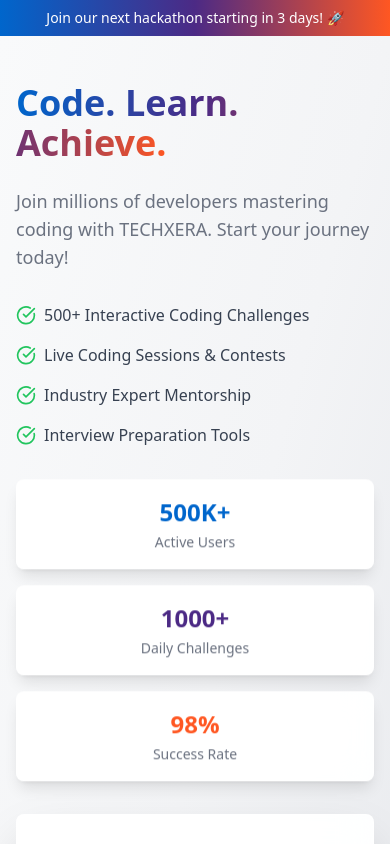
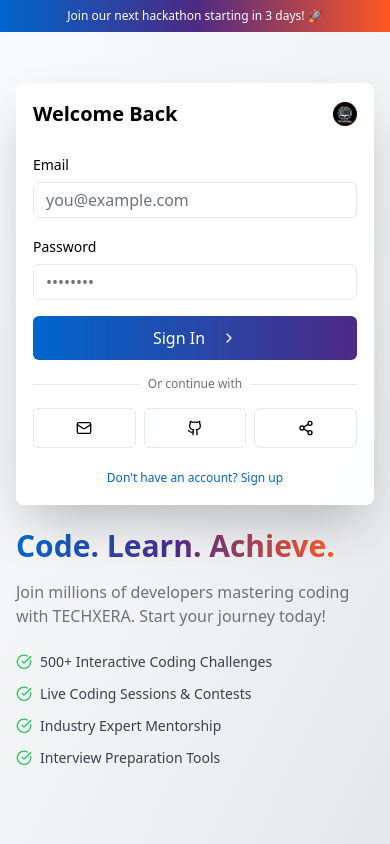
Before and after one commit to Sketchy-Guy/codequest-dashboard-3b22c98f, a React (Vite) app: page /login in a window 390 px wide. Shown: the top 844 px of the page. Built offline with nearby package versions, Linux system fonts and the light colour scheme.

Commit message:
Improve responsiveness
Make the application responsive for all devices.

```diff
--- a/src/pages/Login.tsx
+++ b/src/pages/Login.tsx
@@ -13,54 +13,54 @@ const Login = () => {
   return (
     <div className="min-h-screen flex flex-col">
       {/* Top Banner */}
-      <div className="bg-gradient-to-r from-primary via-secondary to-accent text-white text-sm py-2 text-center">
+      <div className="bg-gradient-to-r from-primary via-secondary to-accent text-white text-xs sm:text-sm py-2 px-4 text-center">
         Join our next hackathon starting in 3 days! 🚀
       </div>
 
       {/* Main Content */}
-      <div className="flex-1 flex items-center justify-center py-12 px-4 sm:px-6 lg:px-8 bg-gradient-to-br from-gray-50 via-gray-100 to-gray-200 dark:from-gray-900 dark:via-gray-800 dark:to-gray-900">
-        <div className="w-full flex flex-col lg:flex-row max-w-7xl gap-8">
+      <div className="flex-1 flex items-center justify-center py-6 sm:py-8 lg:py-12 px-4 sm:px-6 lg:px-8 bg-gradient-to-br from-gray-50 via-gray-100 to-gray-200 dark:from-gray-900 dark:via-gray-800 dark:to-gray-900">
+        <div className="w-full flex flex-col lg:flex-row max-w-7xl gap-6 sm:gap-8 lg:gap-12">
           {/* Left Side - Hero Section */}
-          <div className="flex-1 flex flex-col justify-center relative">
+          <div className="flex-1 flex flex-col justify-center relative order-2 lg:order-1">
             <div className="absolute inset-0 bg-grid-pattern opacity-5"></div>
             <div className="relative">
               <div className="animate-float">
-                <h1 className="text-4xl lg:text-6xl font-bold mb-6">
+                <h1 className="text-3xl sm:text-4xl lg:text-6xl font-bold mb-4 sm:mb-6">
                   <span className="gradient-text">Code. Learn. Achieve.</span>
                 </h1>
-                <p className="text-lg text-muted-foreground mb-8 max-w-xl">
+                <p className="text-base sm:text-lg text-muted-foreground mb-6 sm:mb-8 max-w-xl">
                   Join millions of developers mastering coding with TECHXERA.
                   Start your journey today!
                 </p>
 
                 {/* Feature List */}
-                <div className="space-y-4 mb-8">
+                <div className="space-y-3 sm:space-y-4 mb-6 sm:mb-8">
                   {[
                     "500+ Interactive Coding Challenges",
                     "Live Coding Sessions & Contests",
                     "Industry Expert Mentorship",
                     "Interview Preparation Tools"
                   ].map((feature) => (
-                    <div key={feature} className="flex items-center gap-2 text-gray-700 dark:text-gray-300">
-                      <CheckCircle className="h-5 w-5 text-green-500" />
+                    <div key={feature} className="flex items-center gap-2 text-gray-700 dark:text-gray-300 text-sm sm:text-base">
+                      <CheckCircle className="h-4 w-4 sm:h-5 sm:w-5 text-green-500 flex-shrink-0" />
                       <span>{feature}</span>
                     </div>
                   ))}
                 </div>
 
-                {/* Stats Cards */}
-                <div className="grid grid-cols-1 md:grid-cols-3 gap-4">
-                  <div className="glass-card p-4 rounded-lg text-center transform hover:scale-105 transition-all">
-                    <h3 className="font-bold text-2xl text-primary mb-1">500K+</h3>
-                    <p className="text-sm text-muted-foreground">Active Users</p>
+                {/* Stats Cards - Hidden on smallest screens */}
+                <div className="hidden sm:grid grid-cols-1 sm:grid-cols-2 lg:grid-cols-3 gap-3 sm:gap-4">
+                  <div className="glass-card p-3 sm:p-4 rounded-lg text-center transform hover:scale-105 transition-all">
+                    <h3 className="font-bold text-xl sm:text-2xl text-primary mb-1">500K+</h3>
+                    <p className="text-xs sm:text-sm text-muted-foreground">Active Users</p>
                   </div>
-                  <div className="glass-card p-4 rounded-lg text-center transform hover:scale-105 transition-all">
-                    <h3 className="font-bold text-2xl text-secondary mb-1">1000+</h3>
-                    <p className="text-sm text-muted-foreground">Daily Challenges</p>
+                  <div className="glass-card p-3 sm:p-4 rounded-lg text-center transform hover:scale-105 transition-all">
+                    <h3 className="font-bold text-xl sm:text-2xl text-secondary mb-1">1000+</h3>
+                    <p className="text-xs sm:text-sm text-muted-foreground">Daily Challenges</p>
                   </div>
-                  <div className="glass-card p-4 rounded-lg text-center transform hover:scale-105 transition-all">
-                    <h3 className="font-bold text-2xl text-accent mb-1">98%</h3>
-                    <p className="text-sm text-muted-foreground">Success Rate</p>
+                  <div className="glass-card p-3 sm:p-4 rounded-lg text-center transform hover:scale-105 transition-all">
+                    <h3 className="font-bold text-xl sm:text-2xl text-accent mb-1">98%</h3>
+                    <p className="text-xs sm:text-sm text-muted-foreground">Success Rate</p>
                   </div>
                 </div>
               </div>
@@ -68,98 +68,98 @@ const Login = () => {
           </div>
 
           {/* Right Side - Login Form */}
-          <div className="flex-1 max-w-md mx-auto w-full">
-            <Card className="p-8 glass-card shadow-2xl">
-              <div className="flex justify-between items-center mb-8">
-                <h2 className="text-2xl font-bold">
+          <div className="flex-1 w-full max-w-md mx-auto order-1 lg:order-2">
+            <Card className="p-4 sm:p-6 lg:p-8 glass-card shadow-2xl">
+              <div className="flex justify-between items-center mb-6 sm:mb-8">
+                <h2 className="text-xl sm:text-2xl font-bold">
                   {isSignUp ? "Create Account" : "Welcome Back"}
                 </h2>
                 <img
                   src="/lovable-uploads/266feaba-b8d4-4b71-ab68-64232840d392.png"
                   alt="TECHXERA"
-                  className="h-8 w-8"
+                  className="h-6 w-6 sm:h-8 sm:w-8"
                 />
               </div>
 
-              <div className="space-y-6">
+              <div className="space-y-4 sm:space-y-6">
                 {isSignUp && (
-                  <div className="space-y-2">
+                  <div className="space-y-1.5 sm:space-y-2">
                     <Label htmlFor="name">Full Name</Label>
                     <Input
                       id="name"
                       placeholder="John Doe"
-                      className="bg-white/50 border-gray-200 focus:border-primary"
+                      className="bg-white/50 border-gray-200 focus:border-primary h-9 sm:h-10"
                     />
                   </div>
                 )}
 
-                <div className="space-y-2">
+                <div className="space-y-1.5 sm:space-y-2">
                   <Label htmlFor="email">Email</Label>
                   <Input
                     id="email"
                     type="email"
                     placeholder="you@example.com"
-                    className="bg-white/50 border-gray-200 focus:border-primary"
+                    className="bg-white/50 border-gray-200 focus:border-primary h-9 sm:h-10"
                   />
                 </div>
 
-                <div className="space-y-2">
+                <div className="space-y-1.5 sm:space-y-2">
                   <Label htmlFor="password">Password</Label>
                   <Input
                     id="password"
                     type="password"
                     placeholder="••••••••"
-                    className="bg-white/50 border-gray-200 focus:border-primary"
+                    className="bg-white/50 border-gray-200 focus:border-primary h-9 sm:h-10"
                   />
                 </div>
 
                 {isSignUp && (
-                  <div className="space-y-2">
+                  <div className="space-y-1.5 sm:space-y-2">
                     <Label htmlFor="confirm-password">Confirm Password</Label>
                     <Input
                       id="confirm-password"
                       type="password"
                       placeholder="••••••••"
-                      className="bg-white/50 border-gray-200 focus:border-primary"
+                      className="bg-white/50 border-gray-200 focus:border-primary h-9 sm:h-10"
                     />
                   </div>
                 )}
 
                 <Button
-                  className="w-full text-lg py-6 bg-gradient-to-r from-primary to-secondary hover:opacity-90 transition-opacity"
+                  className="w-full text-base sm:text-lg py-4 sm:py-6 bg-gradient-to-r from-primary to-secondary hover:opacity-90 transition-opacity mt-2"
                   size="lg"
                 >
                   {isSignUp ? "Create Account" : "Sign In"}
-                  <ChevronRight className="ml-2 h-5 w-5" />
+                  <ChevronRight className="ml-2 h-4 w-4 sm:h-5 sm:w-5" />
                 </Button>
 
-                <div className="relative my-6">
+                <div className="relative my-4 sm:my-6">
                   <div className="absolute inset-0 flex items-center">
                     <div className="w-full border-t border-gray-200"></div>
                   </div>
-                  <div className="relative flex justify-center text-sm">
+                  <div className="relative flex justify-center text-xs sm:text-sm">
                     <span className="px-2 bg-white text-gray-500">
                       Or continue with
                     </span>
                   </div>
                 </div>
 
-                <div className="grid grid-cols-3 gap-3">
-                  <Button variant="outline" className="w-full hover:bg-gray-50">
-                    <Mail className="h-5 w-5" />
+                <div className="grid grid-cols-3 gap-2 sm:gap-3">
+                  <Button variant="outline" className="w-full hover:bg-gray-50 p-2 sm:p-3">
+                    <Mail className="h-4 w-4 sm:h-5 sm:w-5" />
                   </Button>
-                  <Button variant="outline" className="w-full hover:bg-gray-50">
-                    <GithubIcon className="h-5 w-5" />
+                  <Button variant="outline" className="w-full hover:bg-gray-50 p-2 sm:p-3">
+                    <GithubIcon className="h-4 w-4 sm:h-5 sm:w-5" />
                   </Button>
-                  <Button variant="outline" className="w-full hover:bg-gray-50">
-                    <Share2 className="h-5 w-5" />
+                  <Button variant="outline" className="w-full hover:bg-gray-50 p-2 sm:p-3">
+                    <Share2 className="h-4 w-4 sm:h-5 sm:w-5" />
                   </Button>
                 </div>
 
-                <div className="text-center mt-6">
+                <div className="text-center mt-4 sm:mt-6">
                   <button
                     onClick={() => setIsSignUp(!isSignUp)}
-                    className="text-sm text-primary hover:text-primary/80 transition-colors"
+                    className="text-xs sm:text-sm text-primary hover:text-primary/80 transition-colors"
                   >
                     {isSignUp
                       ? "Already have an account? Sign in"
@@ -169,13 +169,13 @@ const Login = () => {
               </div>
             </Card>
 
-            {/* Trust Indicators */}
-            <div className="mt-6 text-center text-sm text-gray-500">
+            {/* Trust Indicators - Hidden on smallest screens */}
+            <div className="hidden sm:block mt-6 text-center text-xs sm:text-sm text-gray-500">
               <p>Trusted by developers from</p>
-              <div className="flex justify-center items-center gap-6 mt-3">
-                <img src="https://via.placeholder.com/80x20" alt="Company 1" className="h-5 opacity-50 hover:opacity-100 transition-opacity" />
-                <img src="https://via.placeholder.com/80x20" alt="Company 2" className="h-5 opacity-50 hover:opacity-100 transition-opacity" />
-                <img src="https://via.placeholder.com/80x20" alt="Company 3" className="h-5 opacity-50 hover:opacity-100 transition-opacity" />
+              <div className="flex justify-center items-center gap-4 sm:gap-6 mt-3">
+                <img src="https://via.placeholder.com/80x20" alt="Company 1" className="h-4 sm:h-5 opacity-50 hover:opacity-100 transition-opacity" />
+                <img src="https://via.placeholder.com/80x20" alt="Company 2" className="h-4 sm:h-5 opacity-50 hover:opacity-100 transition-opacity" />
+                <img src="https://via.placeholder.com/80x20" alt="Company 3" className="h-4 sm:h-5 opacity-50 hover:opacity-100 transition-opacity" />
               </div>
             </div>
           </div>
```
